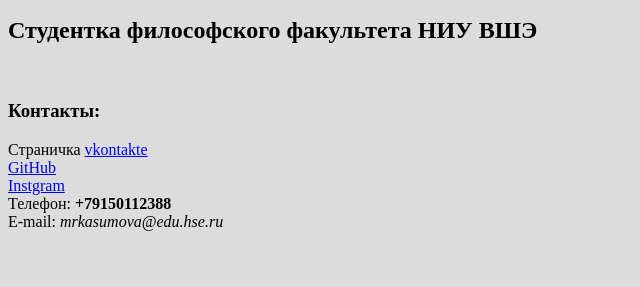
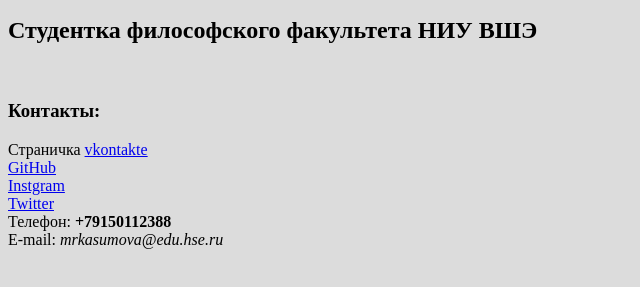
Before and after one commit to Urneptune17/urneptune17.github.io, a plain HTML site: page index.html in a window 1280 px wide. Shown: the part 101-388 px from the top of the page, without its empty margins (0-640 px from the left). Drawn offline with Linux system fonts and the light colour scheme.

Commit message:
Update index.html

```diff
--- a/index.html
+++ b/index.html
@@ -18,6 +18,8 @@
     <br/>
     <a href=https://www.instagram.com/urneptune/>Instgram</a>
     <br/>
+     <a href=https://twitter.com/urneptune>Twitter</a>
+    <br/>
     Телефон: <b>+79150112388</b>
     <br/>
     E-mail: <i>mrkasumova@edu.hse.ru</i>
```
